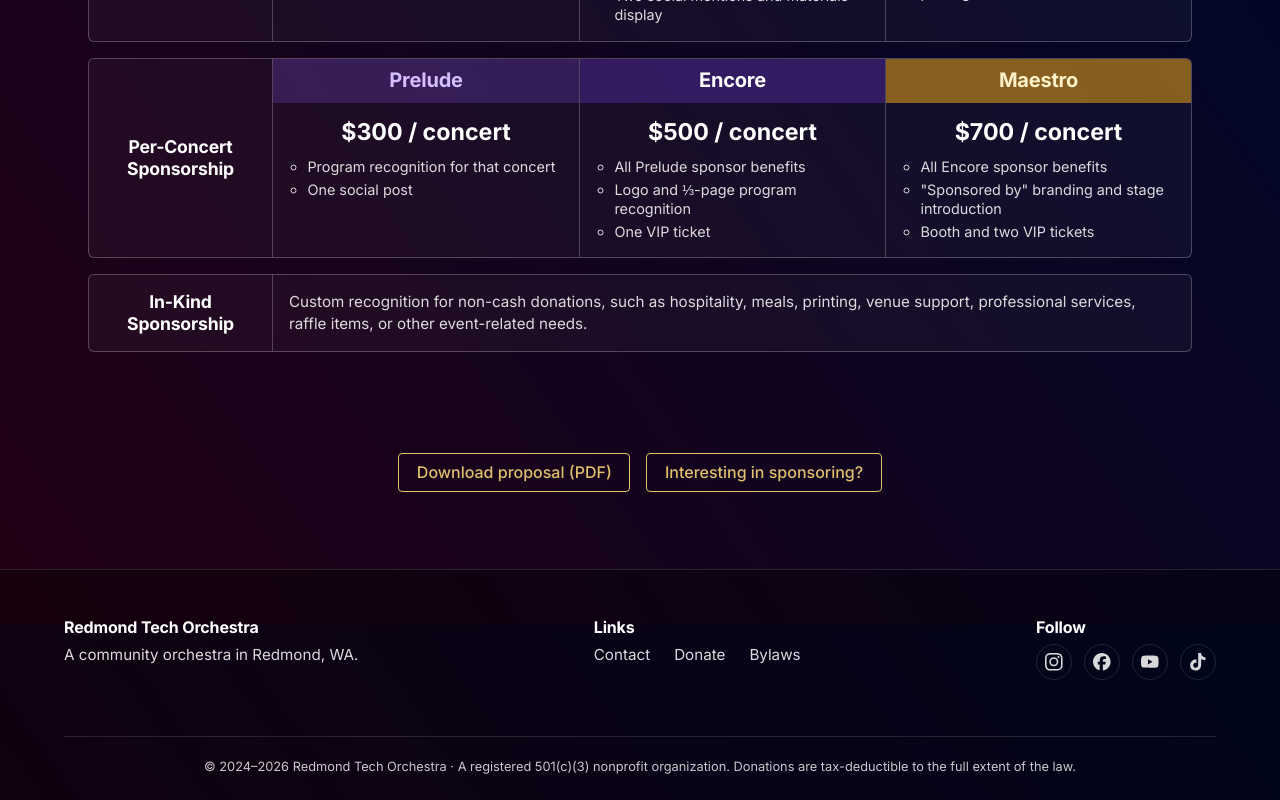
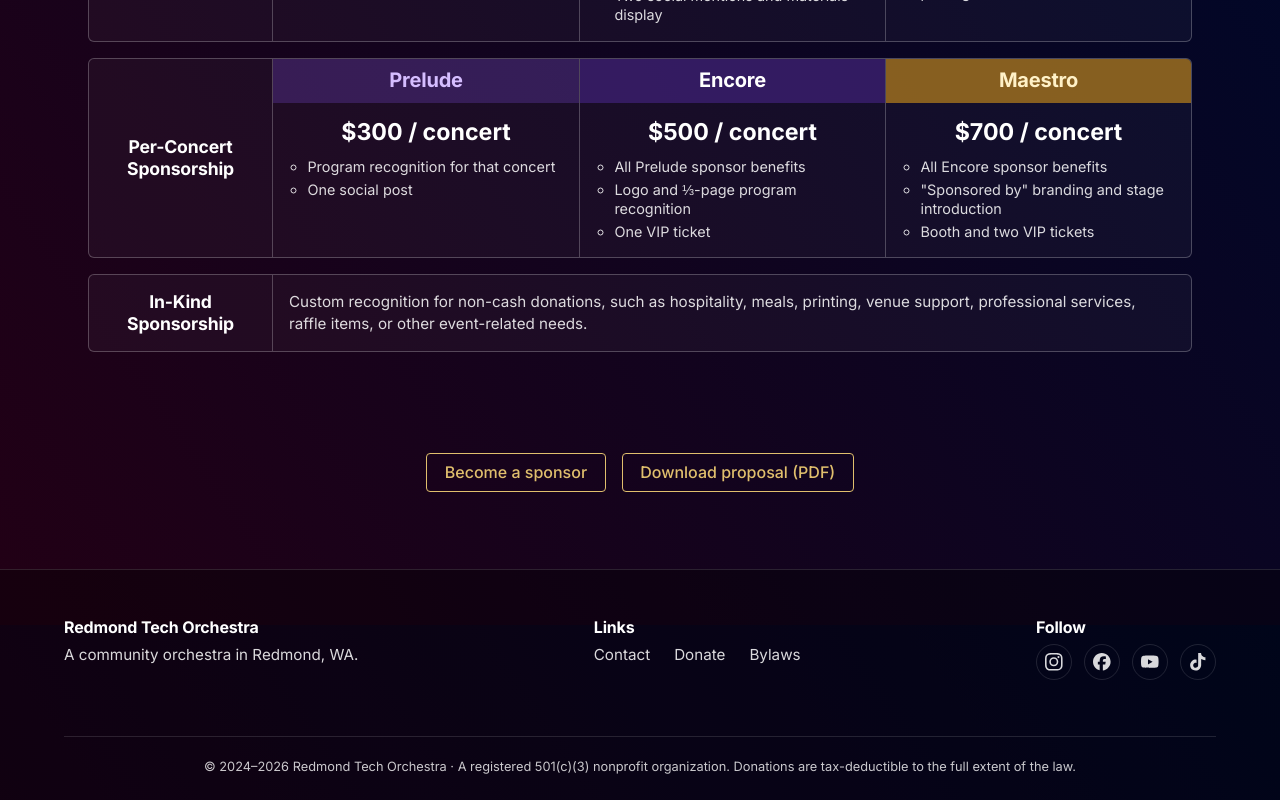
Before and after one commit to Redmond-Tech-Orchestra/redmond-tech-orchestra.github.io, a React (Vite) app: page /sponsors in a window 1280 px wide. Shown: the part 1775-2575 px from the top of the page. Built offline with nearby package versions, Linux system fonts and the light colour scheme.

Commit message:
Submit buttons

```diff
--- a/src/content/sponsors.json
+++ b/src/content/sponsors.json
@@ -53,7 +53,7 @@
       }
     ],
     "contact": {
-      "buttonLabel": "Interesting in sponsoring?",
+      "buttonLabel": "Become a sponsor",
       "buttonTo": "/contact?topic=Sponsorship",
       "download": "Download proposal (PDF)",
       "emailtext": "Contact us for more information"
--- a/src/pages/Sponsors.tsx
+++ b/src/pages/Sponsors.tsx
@@ -165,6 +165,9 @@
           className="container"
           style={{ display: "flex", justifyContent: "center", gap: "1rem", flexWrap: "wrap" }}
         >
+          <Link to={content.whySponsor.contact.buttonTo} className="btn">
+            {content.whySponsor.contact.buttonLabel}
+          </Link>
           <a
             className="btn btn-ghost"
             href="/sponsorship-2026-27.pdf"
@@ -174,9 +177,6 @@
           >
             {content.whySponsor.contact.download}
           </a>
-          <Link to={content.whySponsor.contact.buttonTo} className="btn">
-            {content.whySponsor.contact.buttonLabel}
-          </Link>
         </div>
       </section>
 
```
